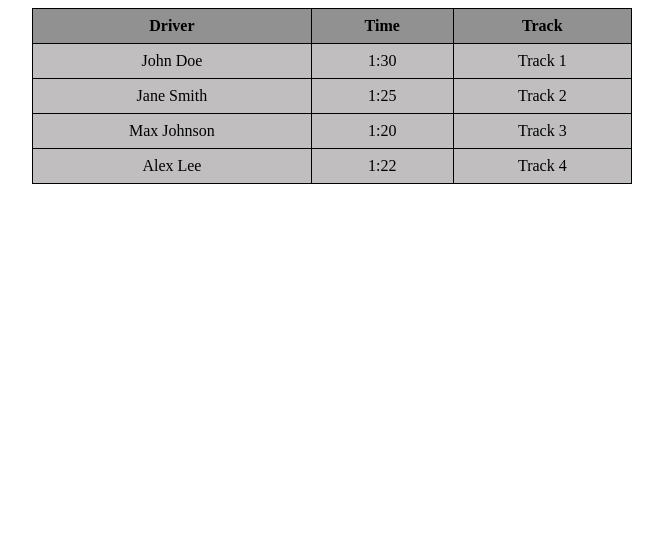
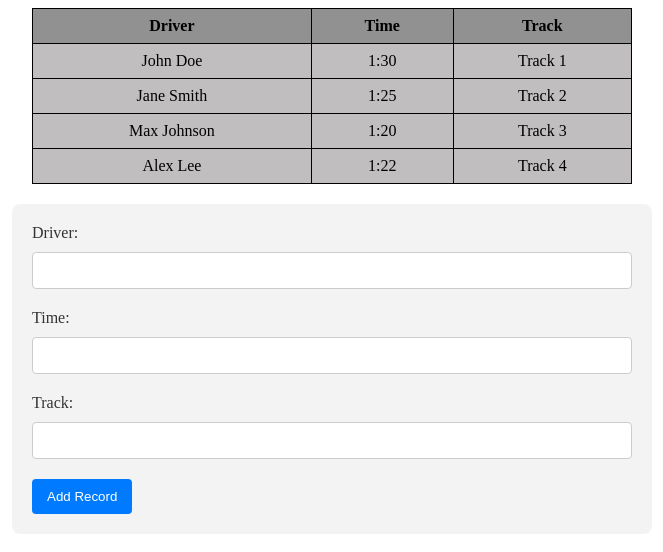
Before and after one commit to acechler/go-kart-records, a plain HTML site: page index.html in a window 1280 px wide. Shown: the whole page, without its empty margins (308-971 px from the left). Drawn offline with Linux system fonts and the light colour scheme.

Commit message:
Add form boilerplate to allow user to add records.

```diff
--- a/index.html
+++ b/index.html
@@ -43,5 +43,20 @@
 
       </tbody>
     </table>
+
+    <form id="recordForm">
+      <label for="driver">Driver:</label>
+      <input type="text" id="driver" name="driver" required>
+
+      <label for="time">Time:</label>
+      <input type="text" id="time" name="time" required pattern="\d{1,2}:\d{2}">
+
+      <label for="track">Track:</label>
+      <input type="text" id="track" name="track" required>
+
+      <button type="submit">Add Record</button>
+    </form>
+
+
   </body>
 </html>
--- a/style.css
+++ b/style.css
@@ -24,3 +24,41 @@
     width: 100%; /* Full width on smaller screens to utilize available space */
   }
 }
+
+
+
+
+#recordForm {
+  max-width: 600px;
+  margin: 20px auto;
+  padding: 20px;
+  background: #f3f3f3;
+  border-radius: 8px;
+}
+
+#recordForm label {
+  display: block;
+  margin-bottom: 10px;
+  color: #333;
+}
+
+#recordForm input[type="text"] {
+  width: calc(100% - 22px); /* Adjust width to account for padding and border */
+  padding: 10px;
+  margin-bottom: 20px;
+  border: 1px solid #ccc;
+  border-radius: 4px;
+}
+
+#recordForm button {
+  background-color: #007bff;
+  color: white;
+  padding: 10px 15px;
+  border: none;
+  border-radius: 4px;
+  cursor: pointer;
+}
+
+#recordForm button:hover {
+  background-color: #0056b3;
+}
```
